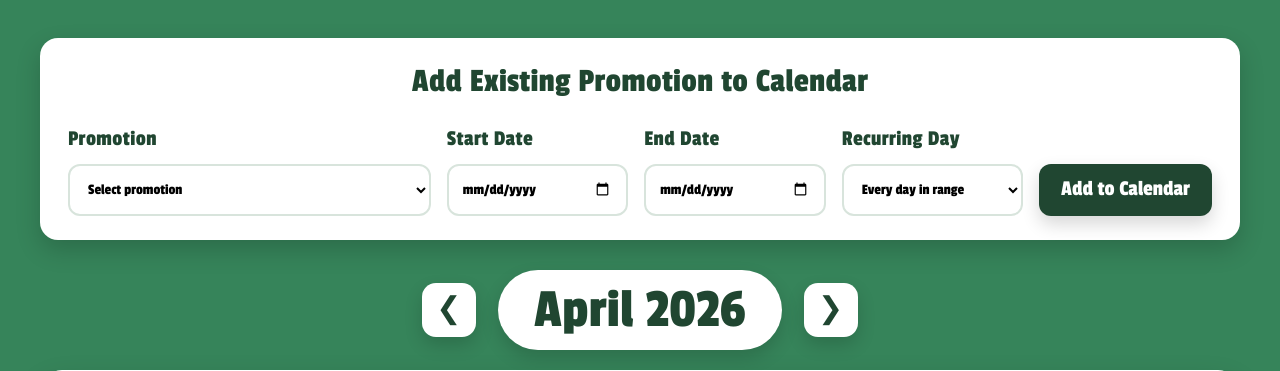
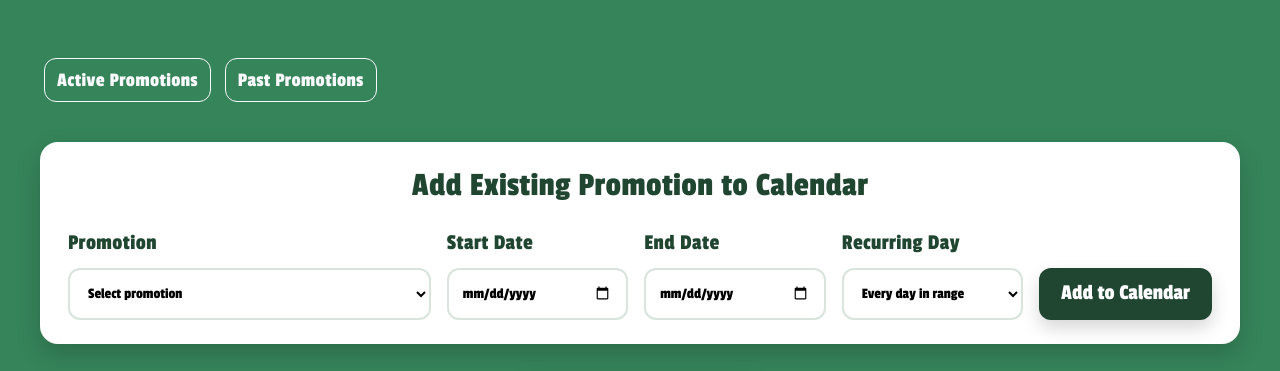
Before and after one commit to UMDBMGT407/S2026_TEAM7, a Flask app: page /view-promos in a window 1280 px wide. Shown: the part 72-443 px from the top of the page. Run offline with Flask 3, Linux system fonts and the light colour scheme; a user stored in the database is signed in; data comes from the database, SQL or seed files in the repository; some libraries are stand-ins or nearby versions.

Commit message:
Update view_promos.html

```diff
--- a/templates/view_promos.html
+++ b/templates/view_promos.html
@@ -129,6 +129,23 @@ Schedule</a></li>
 </nav>
 
 <div class="view-promos-page">
+  <div style="display:flex; gap:14px; margin-bottom:20px; padding:20px;">
+
+  <a
+    href="{{ url_for('view_promos', status='active', month=month, year=year) }}"
+    class="btn {% if status_filter == 'active' %}btn-light{% else %}btn-outline-light{% endif %}"
+    style="font-family:'Passion One', sans-serif; font-size:20px; border-radius:12px;">
+    Active Promotions
+  </a>
+
+  <a
+    href="{{ url_for('view_promos', status='inactive', month=month, year=year) }}"
+    class="btn {% if status_filter == 'inactive' %}btn-light{% else %}btn-outline-light{% endif %}"
+    style="font-family:'Passion One', sans-serif; font-size:20px; border-radius:12px;">
+    Past Promotions
+  </a>
+
+</div>
 
   <div class="promo-toolbar">
     <div class="promo-toolbar-card">
@@ -184,7 +201,7 @@ Schedule</a></li>
   <div class="calendar-shell">
     <div class="calendar-month-header">
    <a class="month-toggle"
-         href="{{ url_for('view_promos', month=prev_month, year=prev_year) }}">
+   href="{{ url_for('view_promos', status=status_filter, month=prev_month, year=prev_year) }}">
   &#10094;
 </a>
 
@@ -193,7 +210,7 @@ Schedule</a></li>
 </div>
 
 <a class="month-toggle"
-         href="{{ url_for('view_promos', month=next_month, year=next_year) }}">
+   href="{{ url_for('view_promos', status=status_filter, month=next_month, year=next_year) }}">
   &#10095;
 </a>
     </div>
```
Lines whose indentation alone changed are shown as unchanged.
